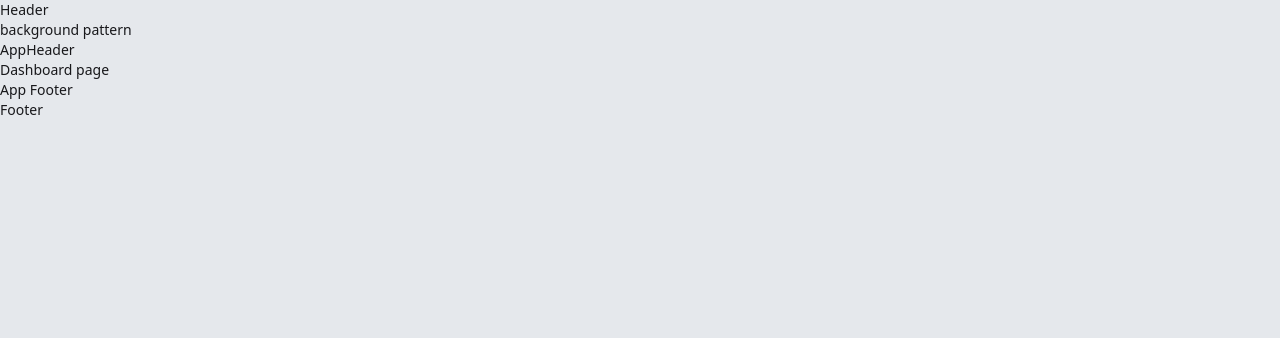
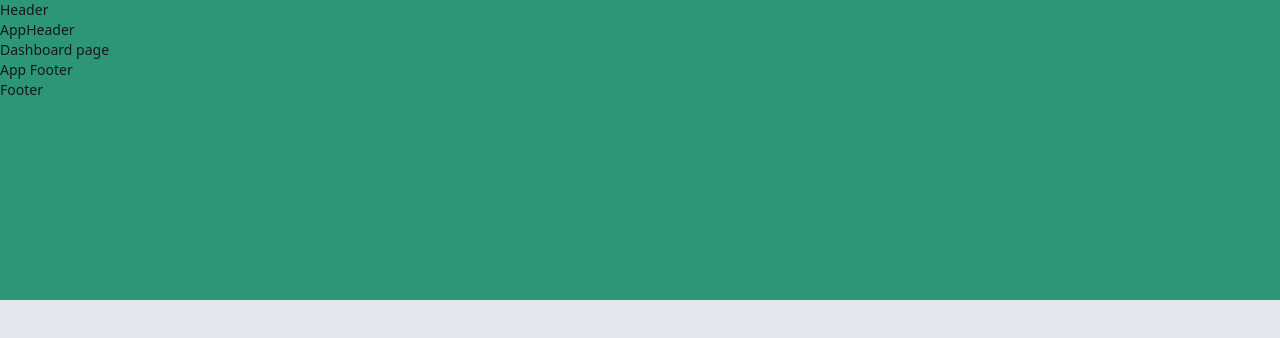
Before and after one commit to keremenen/petcare-app, a Next.js app: page /app/dashboard in a window 1280 px wide. Shown: the top 338 px of the page. Built offline with nearby package versions, Linux system fonts and the light colour scheme.

Commit message:
Add Background Pattern component styles

```diff
--- a/src/components/background-pattern.tsx
+++ b/src/components/background-pattern.tsx
@@ -1,3 +1,3 @@
 export default function BackgroundPattern() {
-	return <div>background pattern</div>
+	return <div className="bg-[#2C9676] h-[300px] w-full absolute top-0 -z-10" />
 }
```
